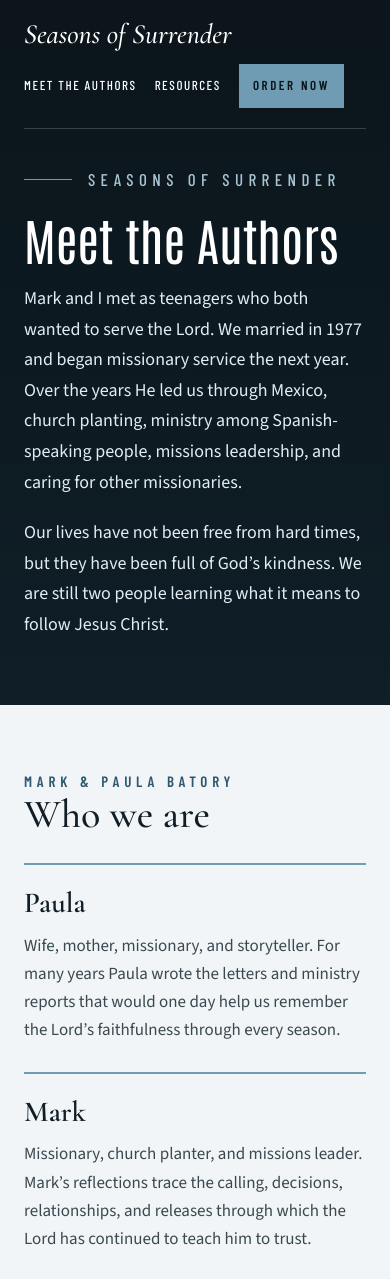
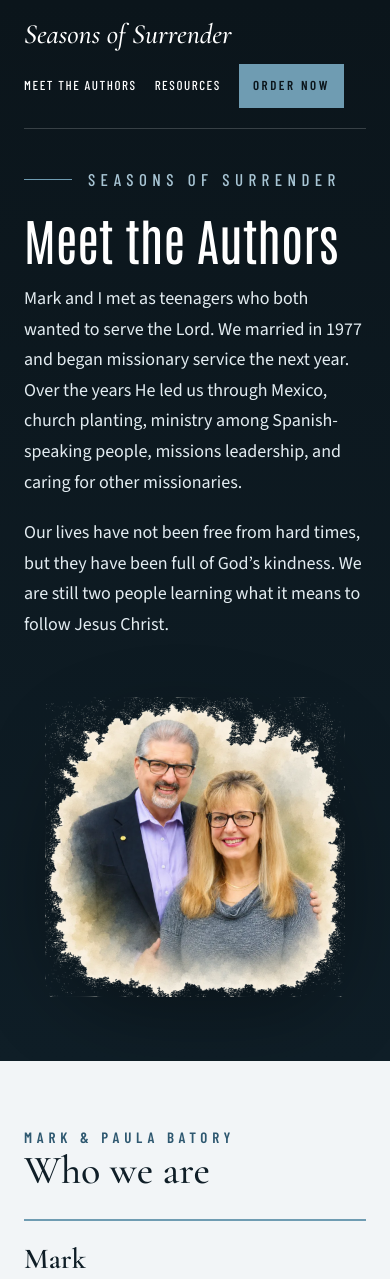
Before and after one commit to SvenL03/seasons-of-surrender, a plain HTML site: page authors/index.html in a window 390 px wide. Shown: the top 1279 px of the page. Drawn offline with Linux system fonts and the light colour scheme.

Commit message:
Authors page: original painted portrait (Drive original, WebP with soft edges) blended into the hero; Mark's bio first
Co-Authored-By: Claude Opus 5.5 <noreply@anthropic.com>

```diff
--- a/authors/index.html
+++ b/authors/index.html
@@ -93,7 +93,8 @@
   .eyebrow::before{content:"";width:48px;height:1px;background:var(--steel)}
   .headline{margin:0;font-family:var(--display);font-weight:400;font-size:clamp(46px,6vw,86px);line-height:1.04;color:var(--white)}
   .lede{margin:0;max-width:580px;font-size:19px;line-height:1.7;color:#E3ECF1}
-  .cover-col{flex:0 1 300px;min-width:240px;display:flex;justify-content:center}
+  .cover-col{flex:0 1 440px;min-width:240px;display:flex;justify-content:center}
+  .portrait{display:block;width:100%;max-width:440px;height:auto;filter:drop-shadow(0 20px 40px rgba(0,0,0,.35))}
   .cover{position:relative;display:block;width:100%;max-width:280px;box-shadow:0 34px 60px -18px rgba(0,0,0,.75),0 0 0 1px rgba(255,255,255,.06)}
   .cover img{display:block;width:100%;height:auto}
   .cover::after{content:"";position:absolute;inset:0;pointer-events:none;background:linear-gradient(90deg,rgba(0,0,0,.35) 0,rgba(255,255,255,.12) 2.5%,rgba(0,0,0,.14) 4.5%,rgba(0,0,0,0) 8%),linear-gradient(115deg,rgba(255,255,255,.14),rgba(255,255,255,0) 40%)}
@@ -167,7 +168,8 @@
     .page-copy{gap:20px}
     .headline{font-size:50px;line-height:1.02}
     .lede{font-size:18px}
-    .cover-col{display:none}
+    .cover-col{flex-basis:100%;min-width:0}
+    .portrait{max-width:300px;margin:0 auto}
     section{padding:64px 0}
     h2{font-size:40px}
     .two{gap:20px}
@@ -195,8 +197,8 @@
   "url": "https://www.seasonsofsurrender.org/authors",
   "name": "Meet the Authors: Mark & Paula Batory",
   "mainEntity": [
-    { "@type": "Person", "name": "Mark Batory", "jobTitle": "Missionary, church planter, and missions leader", "image": "https://www.seasonsofsurrender.org/assets/authors.jpg" },
-    { "@type": "Person", "name": "Paula Batory", "jobTitle": "Missionary and author", "image": "https://www.seasonsofsurrender.org/assets/authors.jpg" }
+    { "@type": "Person", "name": "Mark Batory", "jobTitle": "Missionary, church planter, and missions leader", "image": "https://www.seasonsofsurrender.org/assets/mark-and-paula-batory-portrait.webp" },
+    { "@type": "Person", "name": "Paula Batory", "jobTitle": "Missionary and author", "image": "https://www.seasonsofsurrender.org/assets/mark-and-paula-batory-portrait.webp" }
   ],
   "about": { "@type": "Book", "name": "Seasons of Surrender", "isbn": "9798997374914", "url": "https://www.seasonsofsurrender.org/" }
 }
@@ -224,7 +226,7 @@
         <p class="lede">Our lives have not been free from hard times, but they have been full of God’s kindness. We are still two people learning what it means to follow Jesus Christ.</p>
       </div>
       <div class="cover-col">
-        <span class="cover"><img src="/assets/authors.jpg" width="660" height="740" alt="Mark and Paula Batory, authors of Seasons of Surrender"></span>
+        <img class="portrait" src="/assets/mark-and-paula-batory-portrait.webp" width="900" height="900" alt="Painted portrait of Mark and Paula Batory, authors of Seasons of Surrender">
       </div>
     </div>
   </div>
@@ -240,12 +242,12 @@
       <div class="r">
         <div class="bio">
           <div class="item">
+            <h3>Mark</h3>
+            <p>Missionary, church planter, and missions leader. Mark’s reflections trace the calling, decisions, relationships, and releases through which the Lord has continued to teach him to trust.</p>
+          </div>
+          <div class="item">
             <h3>Paula</h3>
             <p>Wife, mother, missionary, and storyteller. For many years Paula wrote the letters and ministry reports that would one day help us remember the Lord’s faithfulness through every season.</p>
-          </div>
-          <div class="item">
-            <h3>Mark</h3>
-            <p>Missionary, church planter, and missions leader. Mark’s reflections trace the calling, decisions, relationships, and releases through which the Lord has continued to teach him to trust.</p>
           </div>
         </div>
         <!-- STILL NEEDED from Mark and Paula: where you serve today, how readers can pray for you, speaking contact. -->
```
Also changed, not shown: assets/mark-and-paula-batory-portrait.webp (added).
